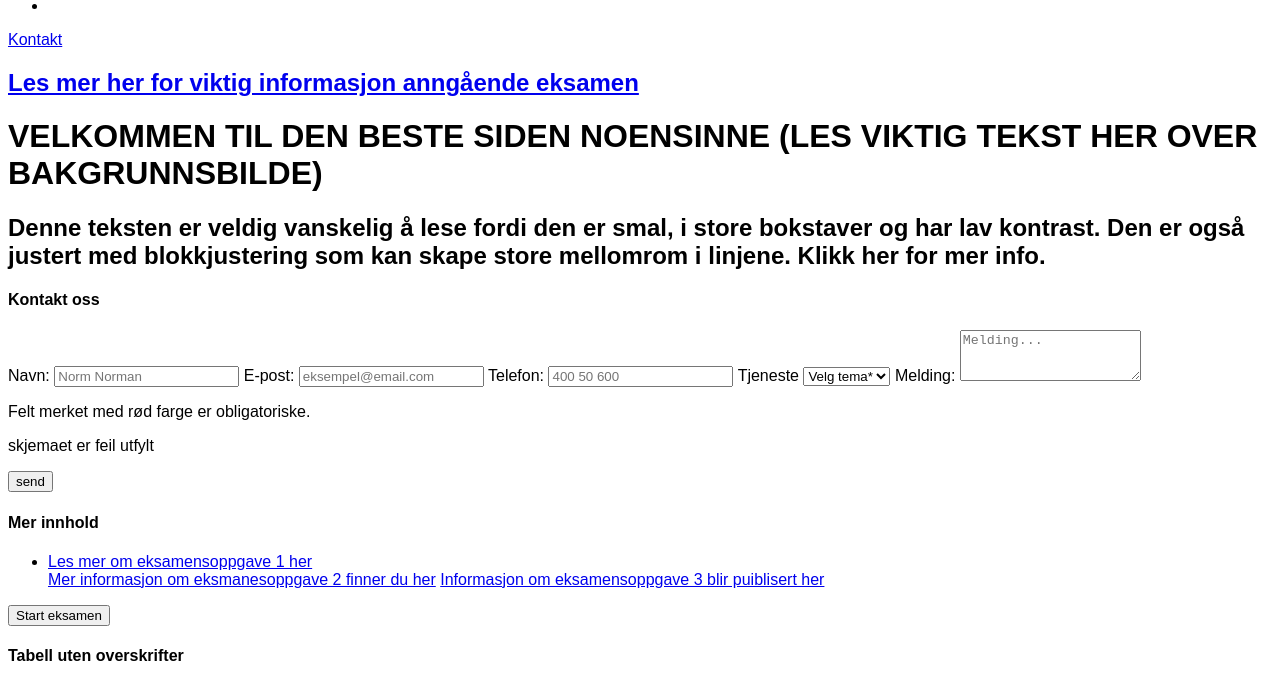
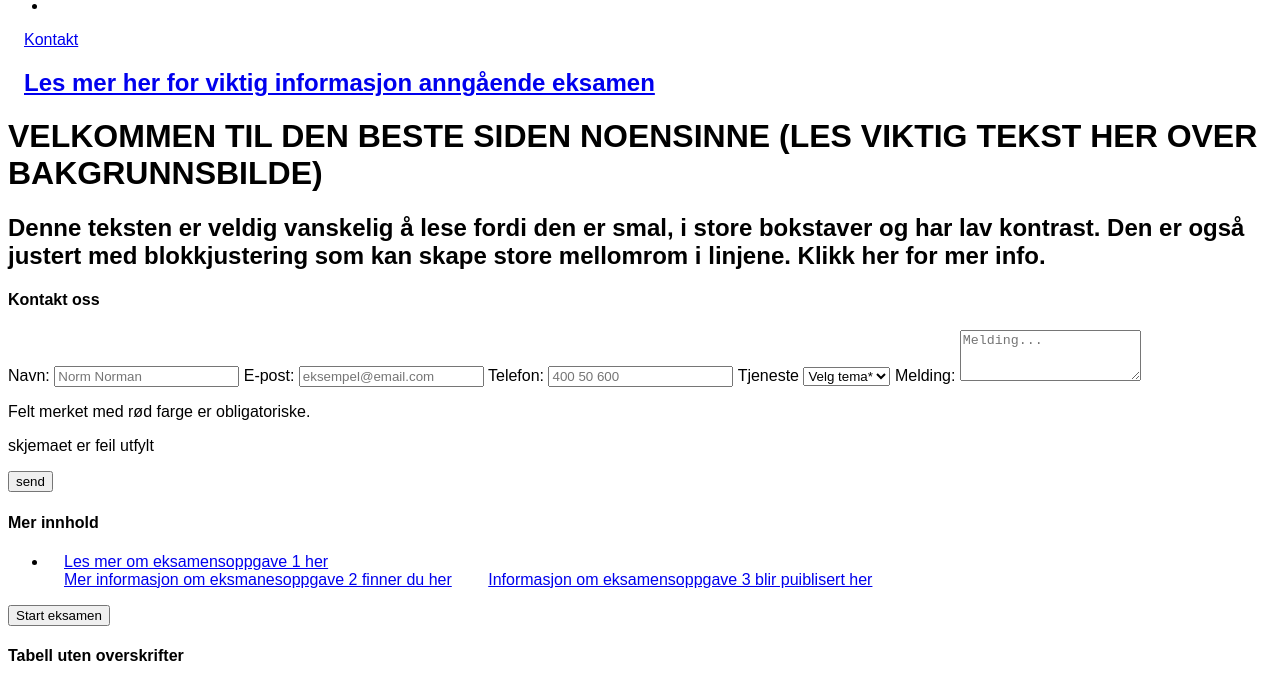
Before and after one commit to IcarusTail/UU, a plain HTML site: page index.html in a window 1280 px wide. Shown: the part 99-782 px from the top of the page. Drawn offline with Linux system fonts and the light colour scheme.

Commit message:
padding for a

```diff
--- a/style.css
+++ b/style.css
@@ -7,3 +7,7 @@ body{
     font-family: 'Arial', sans-serif;
 
 }
+
+a{
+    padding: 1rem;
+}
```
